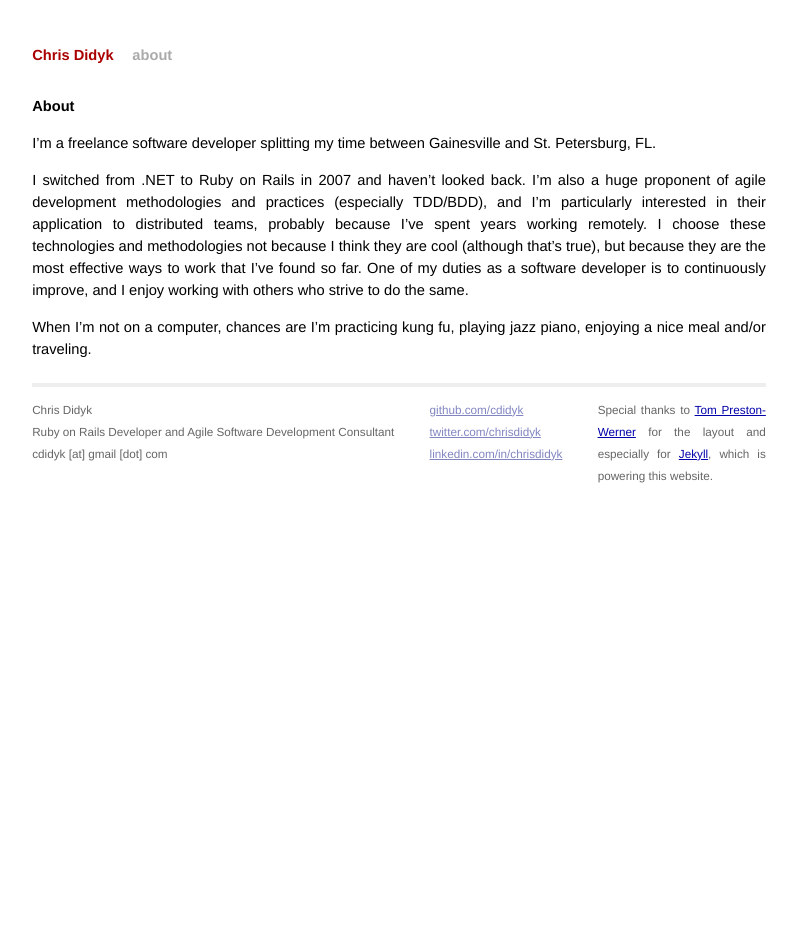
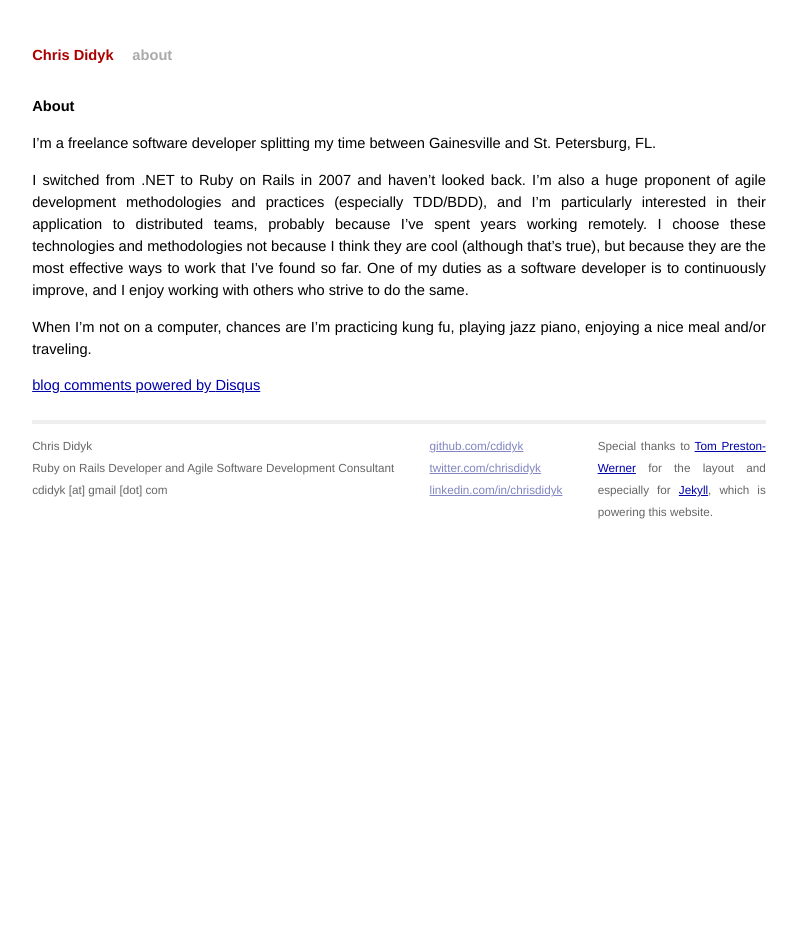
Before and after one commit to cdidyk/chrisdidyk.com, a Jekyll site: the page built from about.md, in a window 1280 px wide. Shown: the whole page, without its empty margins (241-1038 px from the left). Built offline with Jekyll 4.4.1, drawn with Linux system fonts in a browser that asks for light colours; comment, search, counter and statistics services are not loaded.

Commit message:
adds barebones Disqus support

```diff
--- a/_layouts/default.html
+++ b/_layouts/default.html
@@ -53,6 +54,18 @@
         var pageTracker = _gat._getTracker("UA-12736552-1");
         pageTracker._trackPageview();
       } catch(err) {}
+
+      // Disqus
+      (function() {
+	var links = document.getElementsByTagName('a');
+	var query = '?';
+	for(var i = 0; i < links.length; i++) {
+	if(links[i].href.indexOf('#disqus_thread') >= 0) {
+		query += 'url' + i + '=' + encodeURIComponent(links[i].href) + '&';
+	}
+	}
+	document.write('<script charset="utf-8" type="text/javascript" src="http://disqus.com/forums/chrisdidyksblog/get_num_replies.js' + query + '"></' + 'script>');
+      })();
     </script>
   </body>
 </html>
--- a/_layouts/post.html
+++ b/_layouts/post.html
@@ -20,3 +20,8 @@
     </div>
   {% endif %}
 </div>
+
+<div id="disqus_thread"></div>
+<script type="text/javascript" src="http://disqus.com/forums/chrisdidyksblog/embed.js"></script>
+<noscript><a href="http://disqus.com/forums/chrisdidyksblog/?url=ref">View the discussion thread.</a></noscript>
+<a href="http://disqus.com" class="dsq-brlink">blog comments powered by <span class="logo-disqus">Disqus</span></a>
```
Also changed, not shown: other parts of _layouts/default.html (+1 -0 lines).
